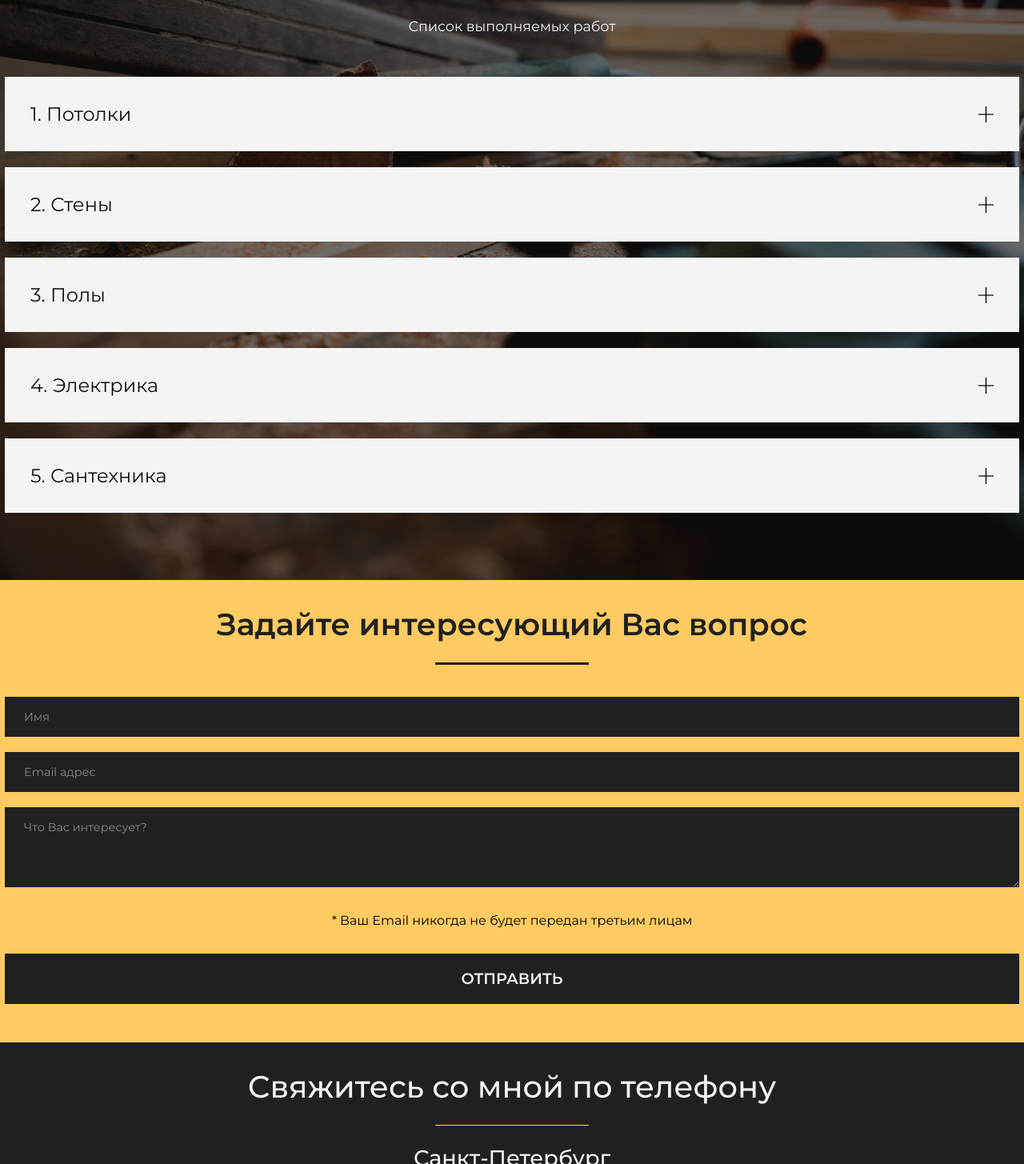
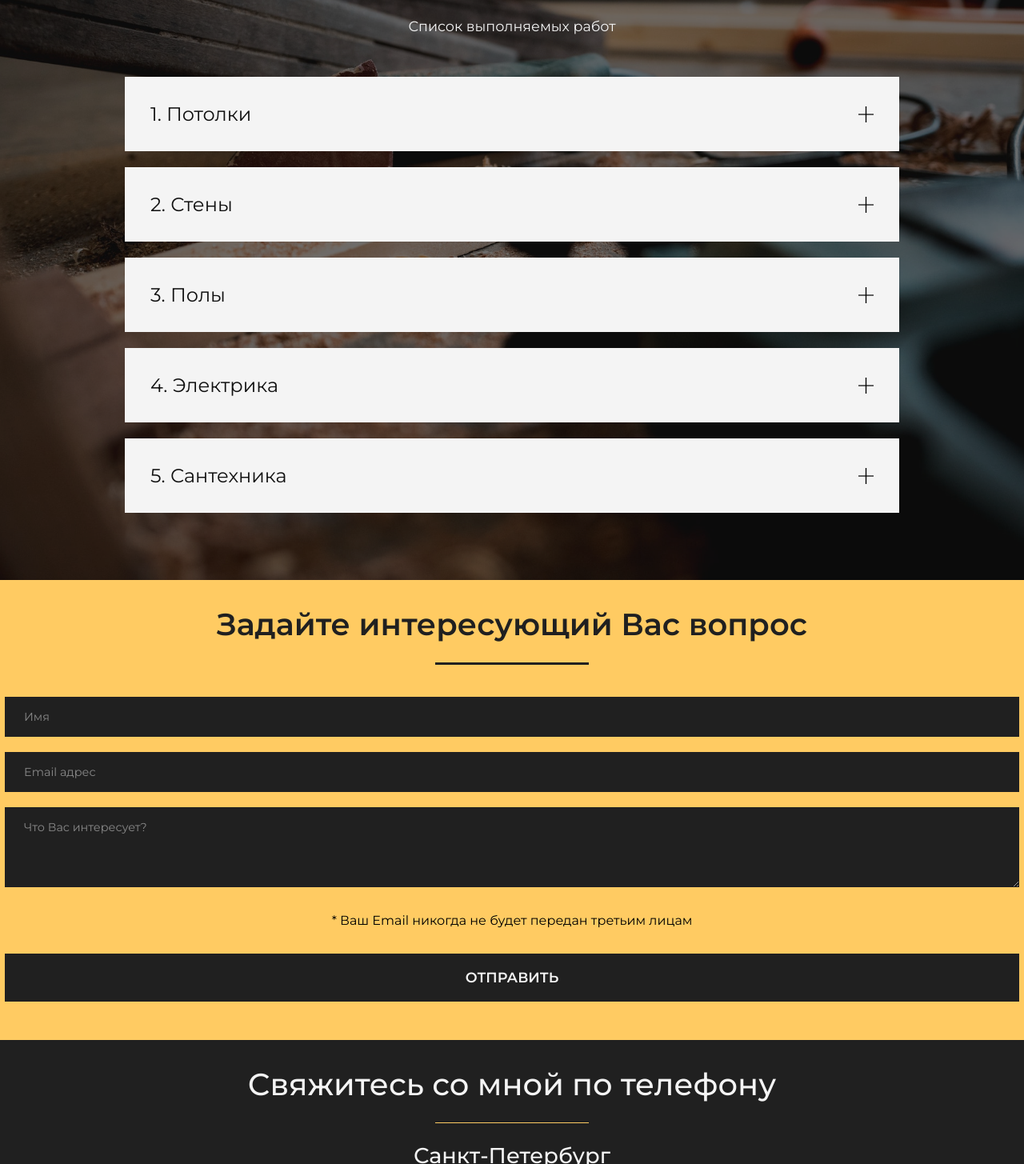
Before and after one commit to sendgn/komaroff-website, a website: page dist/index.html in a window 1280 px wide. Shown: the part 1632-3087 px from the top of the page at 80% size. Drawn offline with nearby package versions, Linux system fonts and the light colour scheme.

```diff
--- a/scss/_utilities.scss
+++ b/scss/_utilities.scss
@@ -115,7 +115,7 @@
 .btn {
   width: 1268px;
   font-weight: 600;
-  font-size: 1.2rem;
+  font-size: 1.1rem;
   text-transform: uppercase;
 }
 
--- a/scss/main.scss
+++ b/scss/main.scss
@@ -436,7 +436,7 @@
     }
 
     .services-wrapper {
-      max-width: 1268px;
+      max-width: 968px;
       margin: 0 auto;
 
       .services-block {
```
Also changed, not shown: dist/css/main.css, dist/js/main.js.
